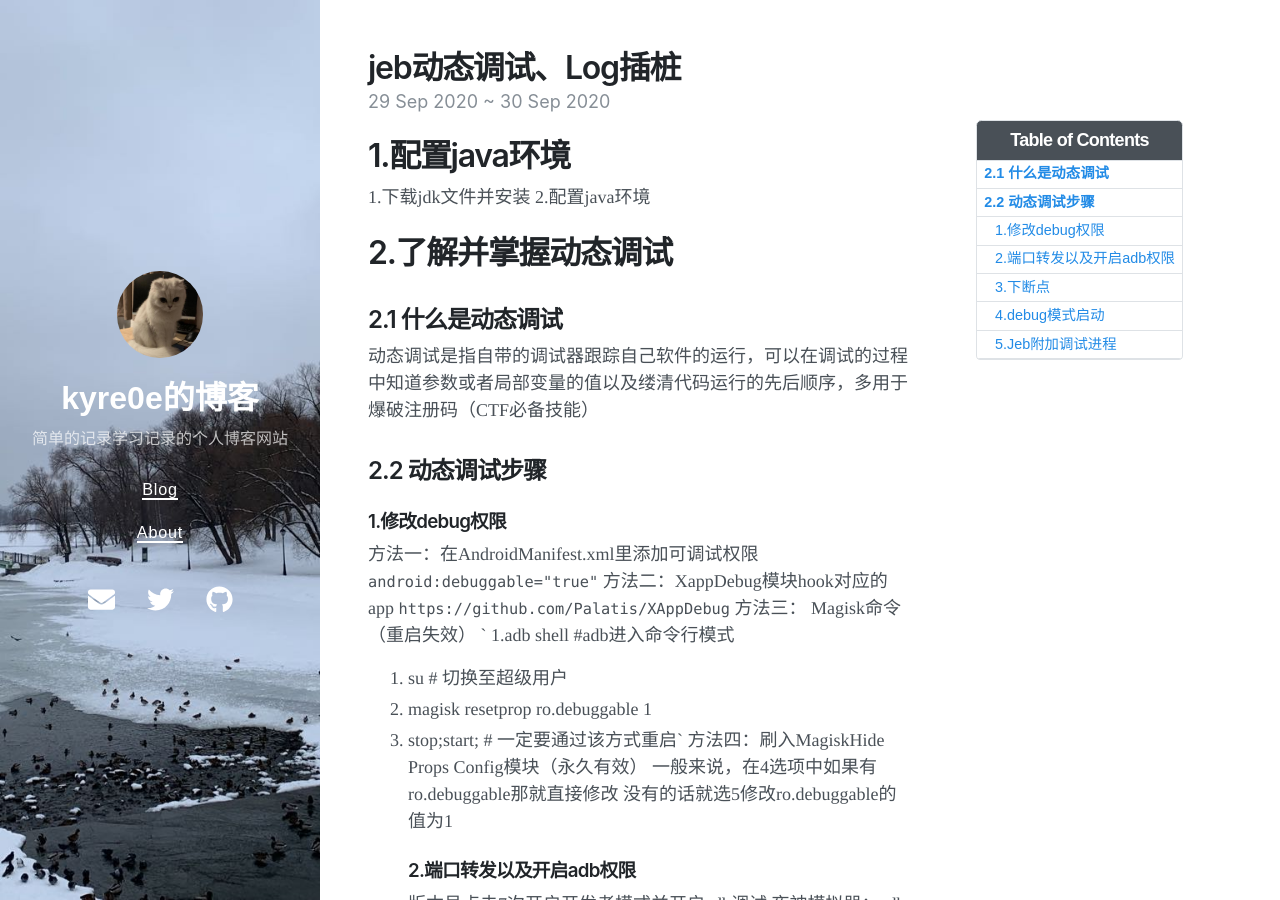
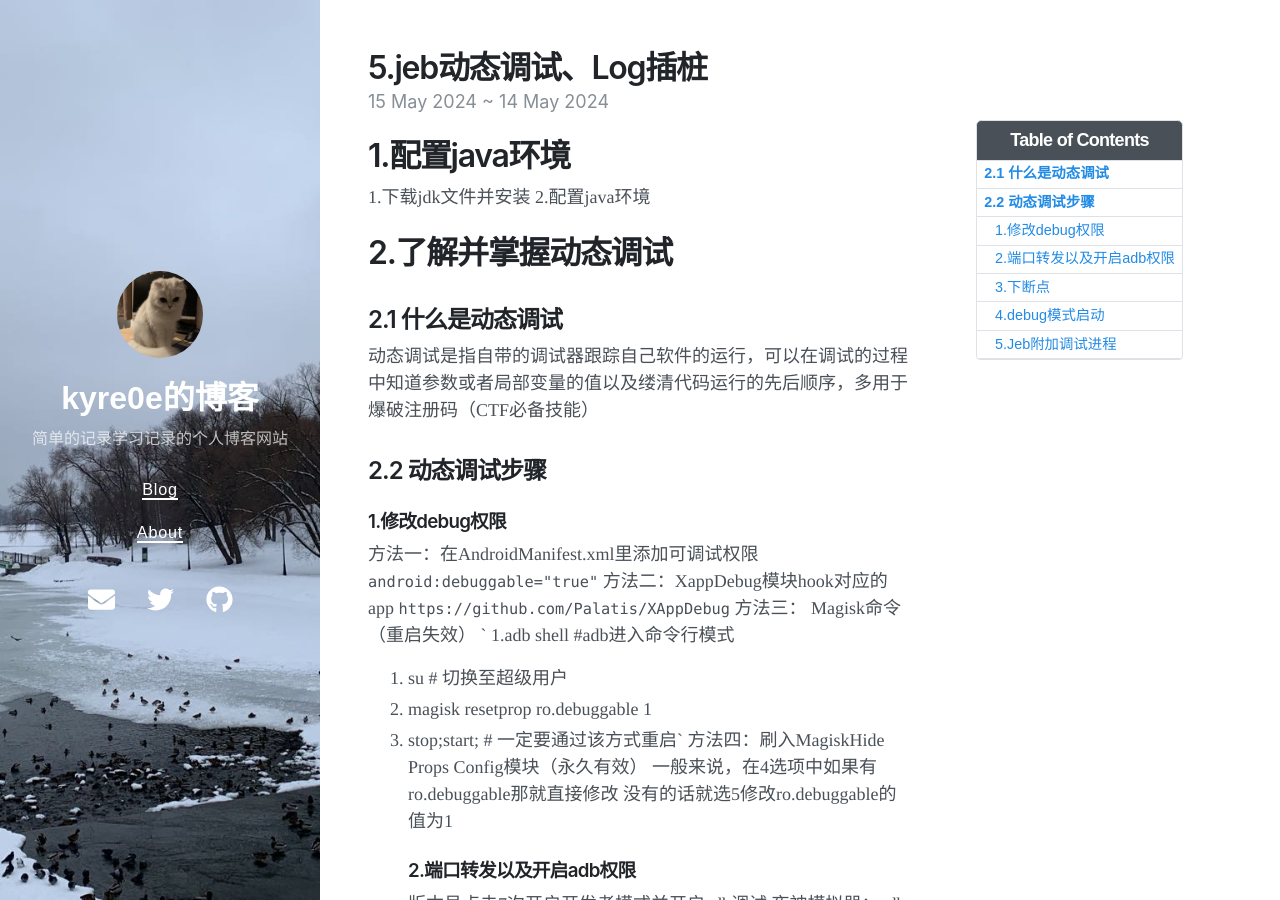
Before and after one commit to Kyre0ee/Kyre0ee.github.io, a Jekyll site: the page built from _posts/2024-05-15-5jeb动态调试、Log插桩.md, in a window 1280 px wide and 900 px high. Built offline with Jekyll 4.4.1, drawn with Linux system fonts in a browser that asks for light colours; nearby versions of some CDN libraries.

Commit message:
Update 2024-05-15-5jeb动态调试、Log插桩.md

```diff
--- a/_posts/2024-05-15-5jeb动态调试、Log插桩.md
+++ b/_posts/2024-05-15-5jeb动态调试、Log插桩.md
@@ -1,8 +1,8 @@
 ---
 layout: post
-title: jeb动态调试、Log插桩
-date: 2020-09-29 23:18 +0800
-last_modified_at: 2020-10-01 01:08:25 +0800
+title: 5.jeb动态调试、Log插桩
+date: 2024-05-15 23:18 +0800
+last_modified_at: 2024-05-15 01:08:25 +0800
 tags:
   - 安卓逆向
 toc: true
```
